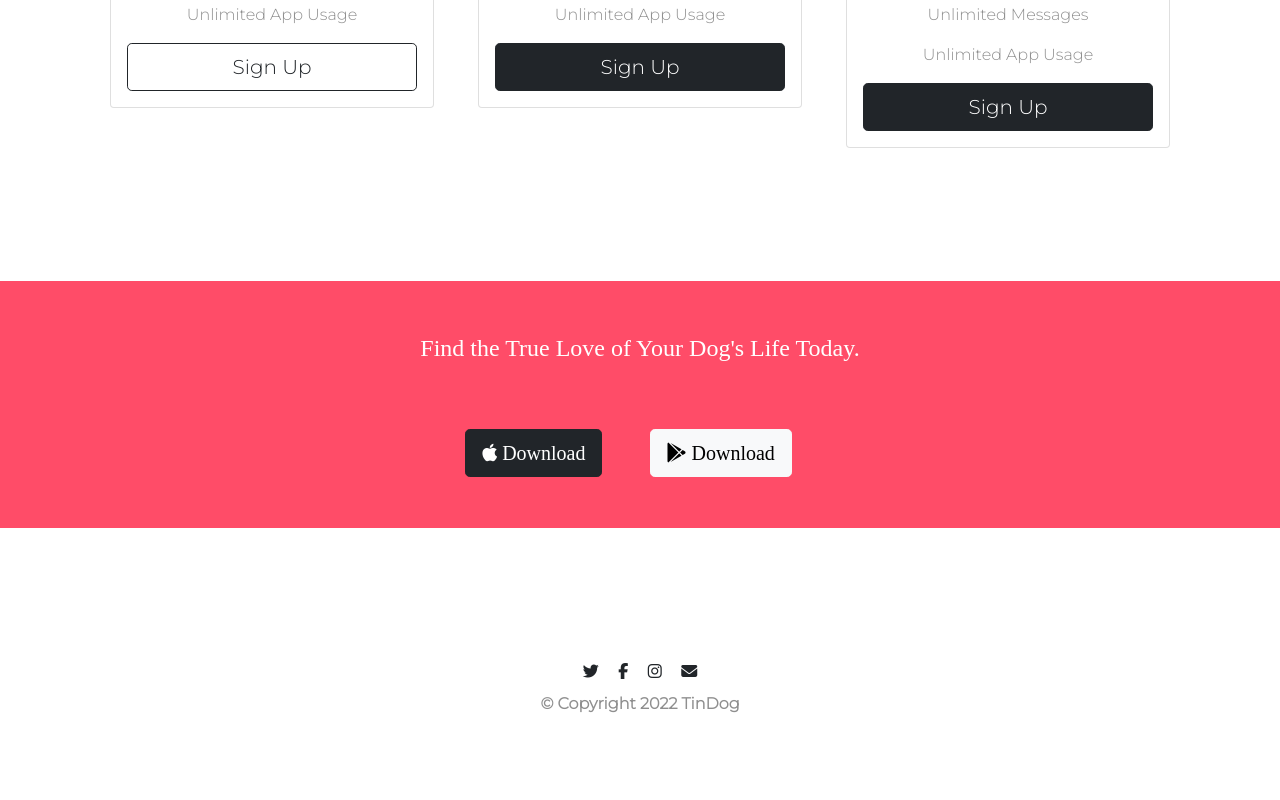
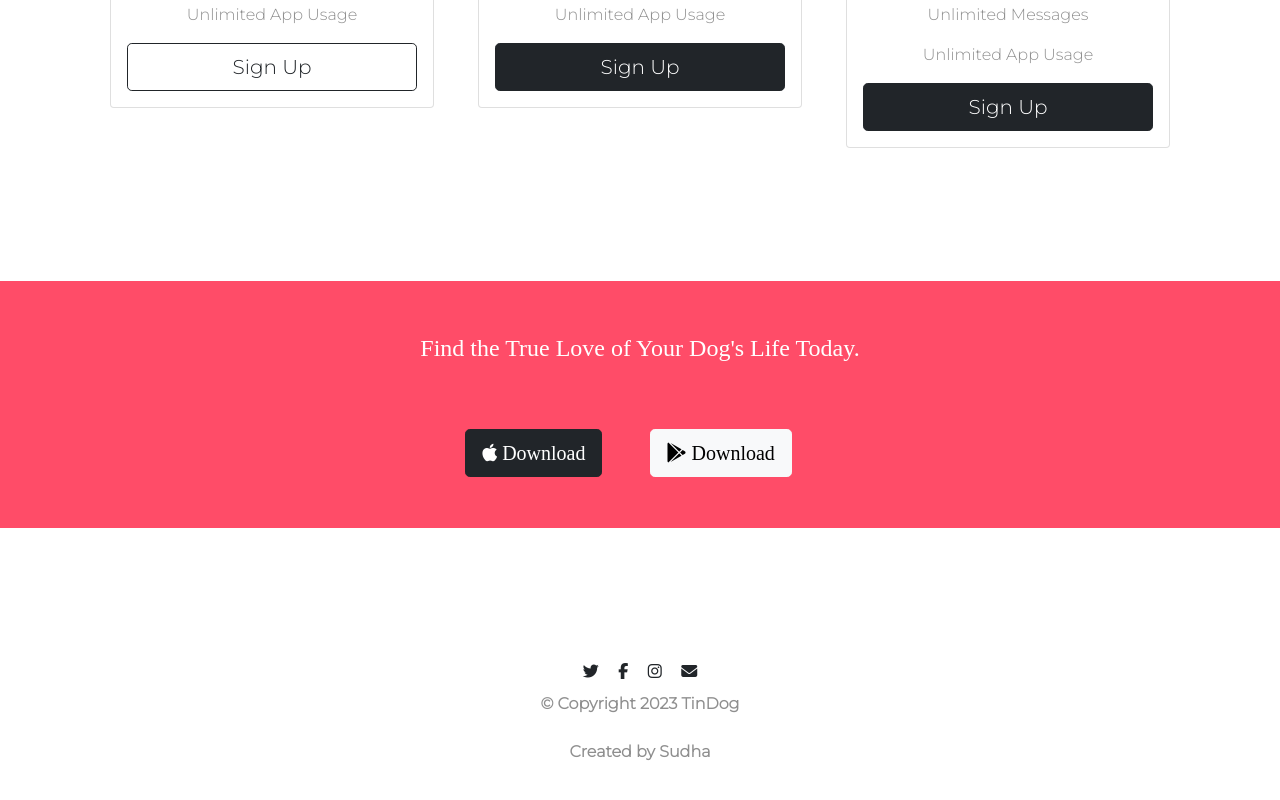
Before and after one commit to Amankumar2020/Tindog, a plain HTML site: page index.html in a window 1280 px wide. Shown: the part 2261-3061 px from the top of the page. Drawn offline with nearby package versions, Linux system fonts and the light colour scheme.

Commit message:
Update index.html

```diff
--- a/index.html
+++ b/index.html
@@ -192,7 +192,8 @@
         <i class=" af fa-brands fa-facebook-f"></i>
         <i class=" af fa-brands fa-instagram"></i>
         <i class=" af fa-solid fa-envelope"></i>
-        <p>© Copyright 2022 TinDog</p>
+        <p>© Copyright 2023 TinDog</p>
+        <p>Created by Sudha </p>
     </footer>
 </body>
 
```
